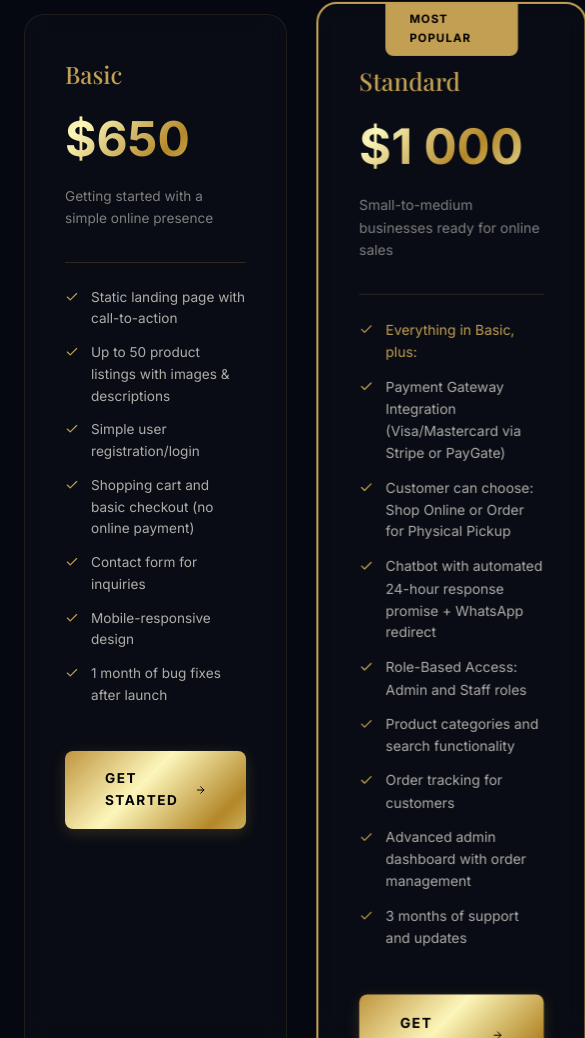
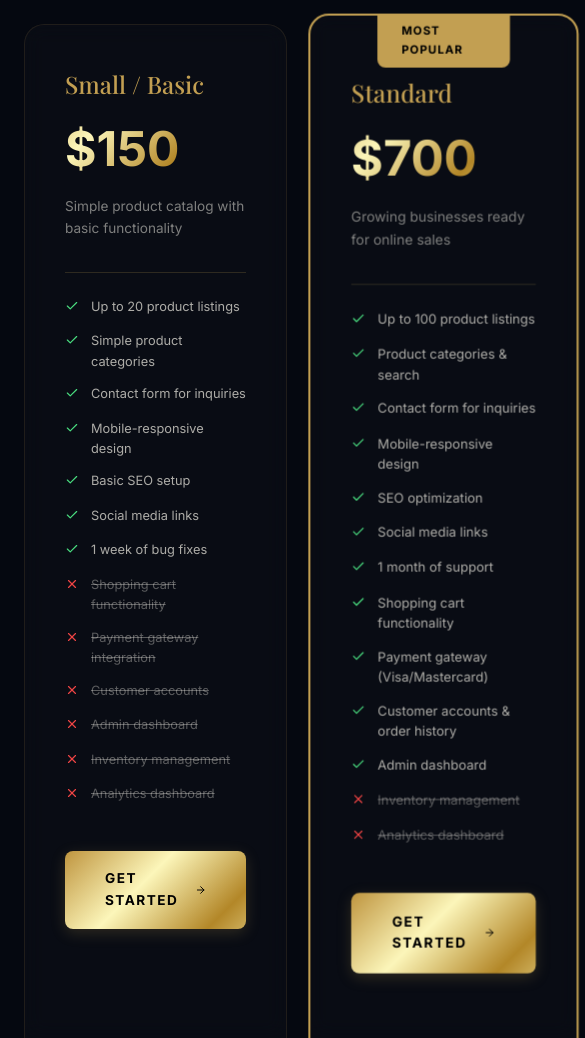
Before and after one commit to Mapetere/nm_holdings_site, a Next.js app: page /packages in a window 390 px wide. Shown: the part 962-2000 px from the top of the page, 585 px wide, since content can reach past the window. Built offline with nearby package versions, Linux system fonts and the light colour scheme; a web font is replaced by a local one.

Commit message:
feat: add packages page displaying e-commerce, mobile, and desktop development pricing tiers with feature comparisons.

```diff
--- a/src/app/packages/page.tsx
+++ b/src/app/packages/page.tsx
@@ -31,6 +31,13 @@ const CheckIcon = () => (
     </svg>
 );
 
+const XIcon = () => (
+    <svg viewBox="0 0 24 24" fill="none" stroke="currentColor" strokeWidth="2" strokeLinecap="round" strokeLinejoin="round" style={{ width: '14px', height: '14px' }}>
+        <line x1="18" y1="6" x2="6" y2="18" />
+        <line x1="6" y1="6" x2="18" y2="18" />
+    </svg>
+);
+
 const ArrowIcon = () => (
     <svg viewBox="0 0 24 24" fill="none" stroke="currentColor" strokeWidth="2" strokeLinecap="round" strokeLinejoin="round" style={{ width: '16px', height: '16px' }}>
         <line x1="5" y1="12" x2="19" y2="12" />
@@ -38,61 +45,88 @@ const ArrowIcon = () => (
     </svg>
 );
 
-type PackageCategory = 'website' | 'mobile' | 'desktop';
+type PackageCategory = 'ecommerce' | 'mobile' | 'desktop';
 
 const packages = {
-    website: {
-        title: 'Website Development',
-        subtitle: 'E-Commerce & Business Websites',
+    ecommerce: {
+        title: 'E-commerce Development',
+        subtitle: 'Online Stores & Sales Platforms',
         icon: GlobeIcon,
         tiers: [
             {
-                name: 'Basic',
-                price: '$650',
-                bestFor: 'Getting started with a simple online presence',
+                name: 'Small / Basic',
+                price: '$150',
+                bestFor: 'Simple product catalog with basic functionality',
                 features: [
-                    'Static landing page with call-to-action',
-                    'Up to 50 product listings with images & descriptions',
-                    'Simple user registration/login',
-                    'Shopping cart and basic checkout (no online payment)',
-                    'Contact form for inquiries',
-                    'Mobile-responsive design',
-                    '1 month of bug fixes after launch',
+                    { text: 'Up to 20 product listings', included: true },
+                    { text: 'Simple product categories', included: true },
+                    { text: 'Contact form for inquiries', included: true },
+                    { text: 'Mobile-responsive design', included: true },
+                    { text: 'Basic SEO setup', included: true },
+                    { text: 'Social media links', included: true },
+                    { text: '1 week of bug fixes', included: true },
+                    { text: 'Shopping cart functionality', included: false },
+                    { text: 'Payment gateway integration', included: false },
+                    { text: 'Customer accounts', included: false },
+                    { text: 'Admin dashboard', included: false },
+                    { text: 'Inventory management', included: false },
+                    { text: 'Analytics dashboard', included: false },
                 ],
             },
             {
                 name: 'Standard',
-                price: '$1 000',
-                bestFor: 'Small-to-medium businesses ready for online sales',
+                price: '$700',
+                bestFor: 'Growing businesses ready for online sales',
                 popular: true,
                 features: [
-                    'Everything in Basic, plus:',
-                    'Payment Gateway Integration (Visa/Mastercard via Stripe or PayGate)',
-                    'Customer can choose: Shop Online or Order for Physical Pickup',
-                    'Chatbot with automated 24-hour response promise + WhatsApp redirect',
-                    'Role-Based Access: Admin and Staff roles',
-                    'Product categories and search functionality',
-                    'Order tracking for customers',
-                    'Advanced admin dashboard with order management',
-                    '3 months of support and updates',
+                    { text: 'Up to 100 product listings', included: true },
+                    { text: 'Product categories & search', included: true },
+                    { text: 'Contact form for inquiries', included: true },
+                    { text: 'Mobile-responsive design', included: true },
+                    { text: 'SEO optimization', included: true },
+                    { text: 'Social media links', included: true },
+                    { text: '1 month of support', included: true },
+                    { text: 'Shopping cart functionality', included: true },
+                    { text: 'Payment gateway (Visa/Mastercard)', included: true },
+                    { text: 'Customer accounts & order history', included: true },
+                    { text: 'Admin dashboard', included: true },
+                    { text: 'Inventory management', included: false },
+                    { text: 'Analytics dashboard', included: false },
                 ],
             },
             {
-                name: 'Premium',
-                price: '$2 600 ',
-                bestFor: 'Established businesses wanting a complete e-commerce solution',
+                name: 'Complex / Custom',
+                price: '$1,000',
+                bestFor: 'Established businesses needing advanced features',
                 features: [
-                    'Everything in Standard, plus:',
-                    'Unlimited products with bulk upload capability',
-                    'Unlimited custom roles (Admin, Manager, Staff, Accountant, etc.)',
-                    'Inventory Management System with low-stock alerts',
-                    'Sales Reports & Analytics Dashboard',
-                    'Customer Reviews & Ratings system',
-                    'Promotional Tools: Discount codes, flash sales, featured products',
-                    'Email Marketing Integration (Mailchimp/SendGrid)',
-                    'Advanced SEO with blog/content management',
-                    '6 months of priority support',
-                    'Future-proof architecture (built to last 20+ years)',
+                    { text: 'Unlimited product listings', included: true },
+                    { text: 'Advanced categories & filtering', included: true },
+                    { text: 'Contact form for inquiries', included: true },
+                    { text: 'Mobile-responsive design', included: true },
+                    { text: 'Advanced SEO & analytics', included: true },
+                    { text: 'Social media integration', included: true },
+                    { text: '3 months priority support', included: true },
+                    { text: 'Shopping cart functionality', included: true },
+                    { text: 'Multiple payment options', included: true },
+                    { text: 'Customer accounts & reviews', included: true },
+                    { text: 'Admin dashboard with roles', included: true },
+                    { text: 'Inventory management', included: true },
+                    { text: 'Sales analytics dashboard', included: true },
+                ],
+            },
+            {
+                name: 'Maintenance',
+                price: 'Custom',
+                bestFor: 'Keep your store secure and updated',
+                features: [
+                    { text: 'Regular security updates', included: true },
+                    { text: 'Performance optimization', included: true },
+                    { text: 'Content updates', included: true },
+                    { text: 'Backup management', included: true },
+                    { text: 'Uptime monitoring', included: true },
+                    { text: 'Technical support', included: true },
+                    { text: 'Bug fixes & troubleshooting', included: true },
+                    { text: 'Pricing based on scope', included: true },
                 ],
             },
         ],
@@ -212,7 +246,7 @@ const packages = {
 };
 
 export default function PackagesPage() {
-    const [activeCategory, setActiveCategory] = useState<PackageCategory>('website');
+    const [activeCategory, setActiveCategory] = useState<PackageCategory>('ecommerce');
     const currentPackage = packages[activeCategory];
     const IconComponent = currentPackage.icon;
 
@@ -328,7 +362,11 @@ export default function PackagesPage() {
                     </div>
 
                     {/* Pricing Cards */}
-                    <div style={{ display: 'grid', gridTemplateColumns: 'repeat(3, 1fr)', gap: '2rem' }}>
+                    <div style={{
+                        display: 'grid',
+                        gridTemplateColumns: `repeat(${currentPackage.tiers.length}, 1fr)`,
+                        gap: '1.5rem'
+                    }}>
                         {currentPackage.tiers.map((tier, i) => (
                             <div
                                 key={i}
@@ -368,19 +406,31 @@ export default function PackagesPage() {
                                     {tier.bestFor}
                                 </p>
                                 <div style={{ borderTop: '1px solid rgba(194, 159, 82, 0.2)', paddingTop: '1.5rem' }}>
-                                    {tier.features.map((feature, j) => (
+                                    {tier.features.map((feature: { text: string; included: boolean } | string, j: number) => {
+                                        const isObject = typeof feature === 'object';
+                                        const text = isObject ? feature.text : feature;
+                                        const included = isObject ? feature.included : true;
+                                        return (
                                             <div key={j} style={{
                                                 display: 'flex',
                                                 alignItems: 'flex-start',
                                                 gap: '0.75rem',
                                                 marginBottom: '0.75rem',
-                                            fontSize: '0.85rem',
-                                            color: feature.startsWith('Everything') ? 'var(--gold)' : 'rgba(244, 241, 231, 0.7)'
+                                                fontSize: '0.8rem',
+                                                color: included ? 'rgba(244, 241, 231, 0.7)' : 'rgba(244, 241, 231, 0.35)',
+                                                textDecoration: included ? 'none' : 'line-through',
                                             }}>
-                                            <div style={{ color: 'var(--gold)', marginTop: '2px' }}><CheckIcon /></div>
-                                            <span>{feature}</span>
+                                                <div style={{
+                                                    color: included ? '#4ade80' : '#ef4444',
+                                                    marginTop: '2px',
+                                                    flexShrink: 0
+                                                }}>
+                                                    {included ? <CheckIcon /> : <XIcon />}
                                                 </div>
-                                    ))}
+                                                <span>{text}</span>
+                                            </div>
+                                        );
+                                    })}
                                 </div>
                                 <a href="/apply" className="btn-gold" style={{
                                     width: '100%',
```
Lines whose indentation alone changed are shown as unchanged.
